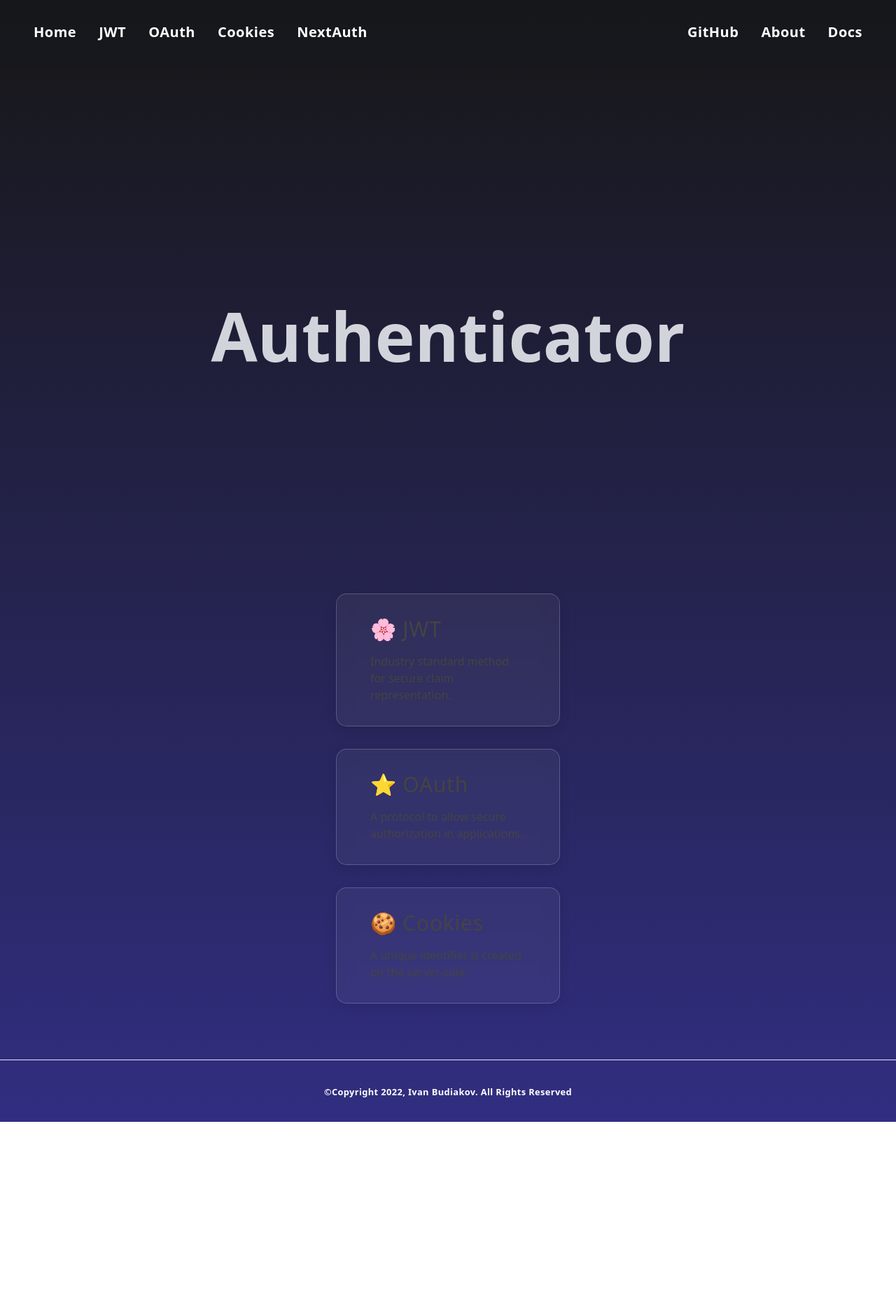
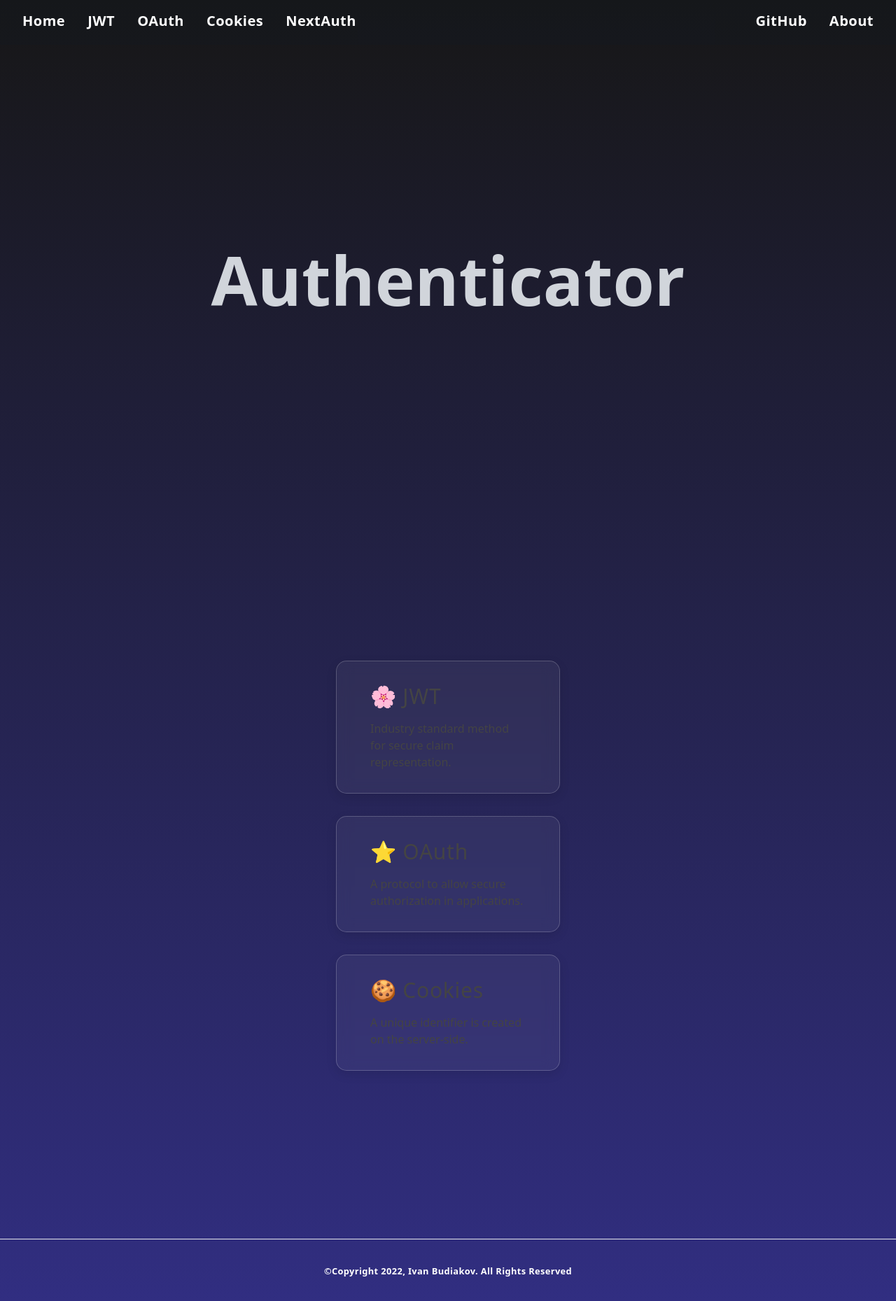
Before and after one commit to shivoqu/authenticator, a Next.js app: page / in a window 1280 px wide. Shown: the whole page at 70% size. Before the commit the page ends 1603 px from the top, so only its background shows below. Built offline with nearby package versions, Linux system fonts and the light colour scheme.

Commit message:
add loading page remove docs from header add styled scrollbar for eventlog

```diff
--- a/app/jwt/page.tsx
+++ b/app/jwt/page.tsx
@@ -13,7 +13,7 @@ function Jwt() {
   };
 
   return (
-    <div className="flex justify-center">
+    <section className="flex justify-center">
       <div className="left">
         <h1 className="text-center text-gray-300 font-bold text-3xl">
           JWT Authentication
@@ -32,7 +32,7 @@ function Jwt() {
           Event Log
         </h1>
         <Wrapper>
-          <div className="h-80 overflow-auto">
+          <div className="h-80 overflow-auto scrollbar scrollbar-thumb-violet-900/90 scrollbar-thumb-rounded-md ">
             <Event type="POST" message="signup with username and password"/>
             <Event type="GET" message="user by username"/>
             <Event type="delete" message="account by username and password" />
@@ -44,7 +44,7 @@ function Jwt() {
           </div>
         </Wrapper>
       </div>
-    </div>
+    </section>
   );
 }
 
--- /dev/null
+++ b/app/loading.tsx
@@ -0,0 +1,22 @@
+'use client'
+import { useState } from "react";
+
+export default function Loading() {
+
+    const [dots, setDots] = useState(1);
+
+    setInterval(() => {
+        if (dots < 3) {
+            setDots(dots + 1);
+        } else {
+            setDots(1);
+        }
+    }, 500);
+
+
+    return (
+    <div className="h-screen w-screen flex align-center justify-center ">
+      <p className="font-bold text-4xl text-white w-8 flex-1">Loading{".".repeat(dots)}</p>
+    </div>
+  );
+}
--- a/app/page.tsx
+++ b/app/page.tsx
@@ -3,16 +3,18 @@ import Card from "../ui/Card";
 export default function Page() {
   return (
     <>
-      <div
-        style={{ height: "calc(100vh - 6rem" }}
+      <section
+        style={{ height: "calc(100vh - 12rem" }}
         className="grid place-items-center "
       >
         <p className="text-8xl font-bold text-gray-300 text-center">
           Authenticator
         </p>
-      </div>
-      <div
-        className="flex mx-auto items-center justify-center flex-wrap
+      </section>
+      <section
+        className="flex flex-wrap
+          mx-auto mt-56 mb-56
+          items-center justify-center
           large:max-w-2xl
           medium:max-w-lg
           small:max-w-md"
@@ -32,7 +34,7 @@ export default function Page() {
           logo="🍪"
           desc="A unique identifier is created on the server-side."
         />
-      </div>
+      </section>
     </>
   );
 }
--- a/package.json
+++ b/package.json
@@ -21,12 +21,11 @@
     "redis-om": "^0.3.6",
     "typescript": "4.9.3"
   },
-
-
   "devDependencies": {
     "@types/bcryptjs": "^2.4.2",
     "autoprefixer": "^10.4.13",
     "postcss": "^8.4.19",
+    "tailwind-scrollbar": "^2.0.1",
     "tailwindcss": "^3.2.4"
   }
 }
--- a/tailwind.config.js
+++ b/tailwind.config.js
@@ -13,5 +13,7 @@ module.exports = {
       'large' : '1368px',
     },
   },
-  plugins: [],
+  plugins: [
+    require('tailwind-scrollbar')({ nocompatible: true }),
+  ],
 }
--- a/ui/Header.tsx
+++ b/ui/Header.tsx
@@ -1,26 +1,22 @@
-import Button from "./Button";
+import HeaderLink from "./HeaderLink";
 
 export default function Header() {
   return (
-    <header className="p-8 sticky h-24 top-0 z-10 bg-gray-900/25">
+    <header className="p-4 sticky h-16 top-0 z-10 bg-gray-900/25">
       <nav className="flex items-center">
         <div className="flex-2">
-          <Button text="Home" href="/" />
+          <HeaderLink text="Home" href="/" />
         </div>
-
         <div className="flex-2">
-          <Button text="JWT" href="/jwt" />
-          <Button text="OAuth" href="/OAuth" />
-          <Button text="Cookies" href="/cookies" />
-          <Button text="NextAuth" href="/nextauth" />
+          <HeaderLink text="JWT" href="/jwt" />
+          <HeaderLink text="OAuth" href="/OAuth" />
+          <HeaderLink text="Cookies" href="/cookies" />
+          <HeaderLink text="NextAuth" href="/nextauth" />
         </div>
         <div className="flex-1 text-right">
-          <Button
-            text="GitHub"
-            href="https://github.com/shivoqu/autenticator"
+          <HeaderLink text="GitHub" href="https://github.com/shivoqu/autenticator"
           />
-          <Button text="About" href="/about" />
-          <Button text="Docs" href="/docs" />
+          <HeaderLink text="About" href="/about" />
         </div>
       </nav>
     </header>
--- a/ui/Button.tsx
+++ b/ui/HeaderLink.tsx
@@ -1,6 +1,6 @@
 import Link from "next/link";
 
-export default function Button({ text, href }: { text: string; href: string }) {
+export default function HeaderLink({ text, href }: { text: string; href: string }) {
   return (
     <Link
       className="tracking-wide px-4 py-2 m-auto text-xl
```
Also changed, not shown: 1 other file (tests, documents, lock files or other folders).
